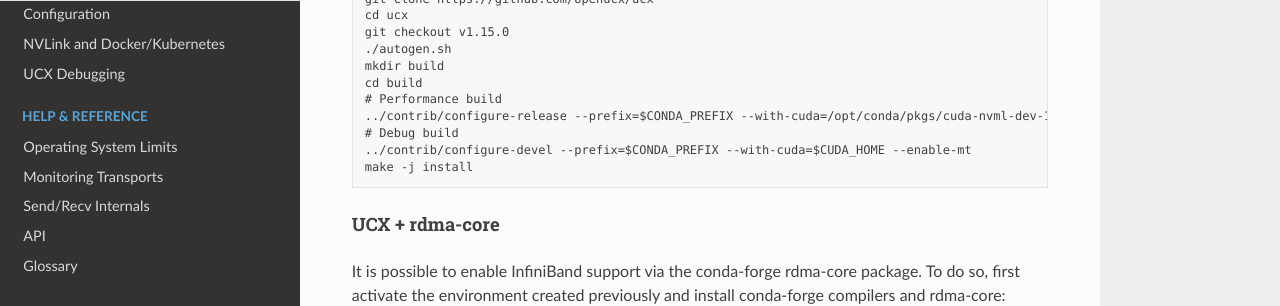
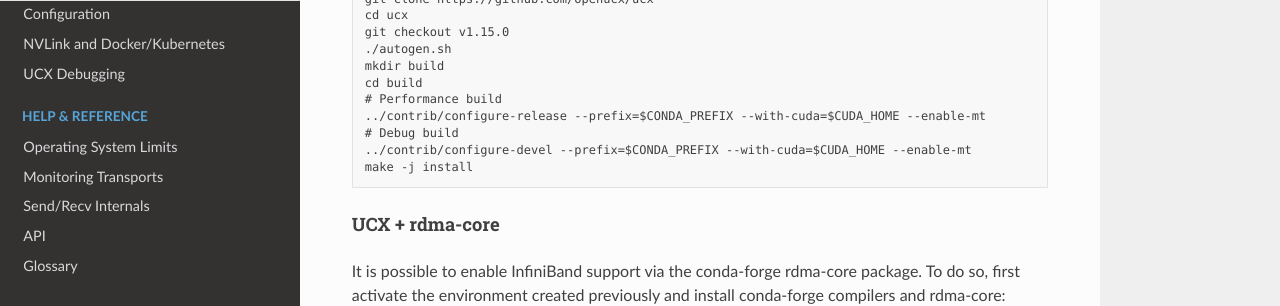
Before and after one commit to rapidsai/ucx-py, a Sphinx documentation site: the page built from docs/source/install.rst, in a window 1280 px wide and 900 px high, scrolled down 2171 px. Shown: the part 285-591 px from the top of the window. Built offline with Sphinx 7.4.7 and the Read the Docs theme 3.1.0, drawn with Linux system fonts in a browser that asks for light colours; the version number could not be read and is left out; some of the changed text lies outside the part shown.

Commit message:
CUDA_HOME

```diff
--- a/docs/source/install.rst
+++ b/docs/source/install.rst
@@ -126,7 +126,7 @@
     mkdir build
     cd build
     # Performance build
-    ../contrib/configure-release --prefix=$CONDA_PREFIX --with-cuda=/opt/conda/pkgs/cuda-nvml-dev-12.5.82-he02047a_0 --enable-mt
+    ../contrib/configure-release --prefix=$CONDA_PREFIX --with-cuda=$CUDA_HOME --enable-mt
     # Debug build
     ../contrib/configure-devel --prefix=$CONDA_PREFIX --with-cuda=$CUDA_HOME --enable-mt
     make -j install
```
